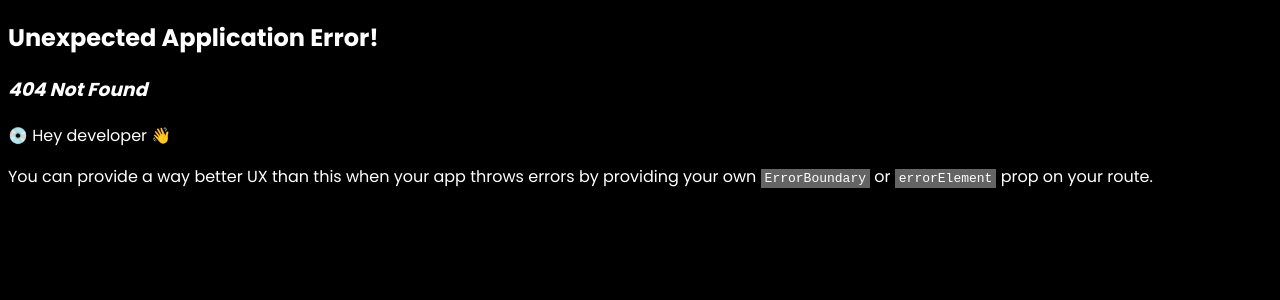
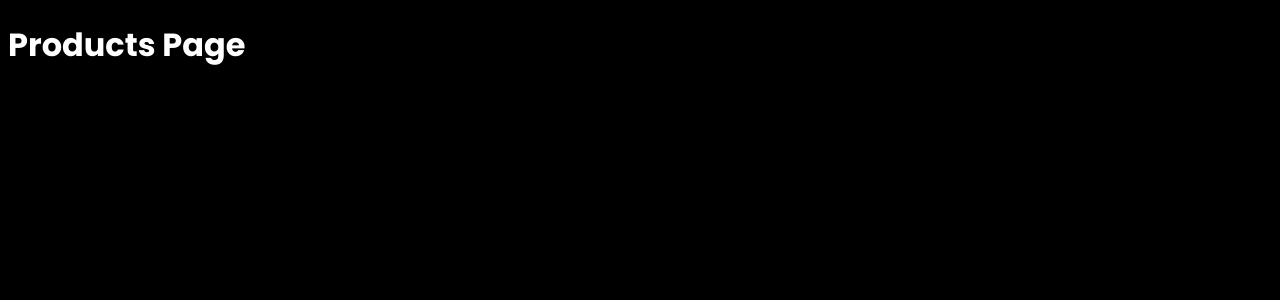
Before and after one commit to berkkdemirr/turkcell-global-bilgi-react-egitimi, a React (Vite) app: page /products in a window 1280 px wide. Before the commit this address had no page. Shown: the top 300 px of the page. Built offline with nearby package versions, Linux system fonts and the light colour scheme.

Commit message:
ikinci route tanımlama

```diff
--- a/src/App.jsx
+++ b/src/App.jsx
@@ -1,9 +1,10 @@
-import Products from "./components/Products/Products";
 import HomePage from "./pages/Home";
+import ProductsPage from "./pages/Products";
 import { RouterProvider, createBrowserRouter } from "react-router-dom";
 
 const router = createBrowserRouter([
-  {path: "/", element: <HomePage />}
+  {path: "/", element: <HomePage />},
+  {path: "/products", element: <ProductsPage />}
 ])
 
 function App() {
--- /dev/null
+++ b/src/pages/Products.jsx
@@ -0,0 +1,9 @@
+const ProductsPage = () => {
+  return (
+    <div>
+        <h1>Products Page</h1>
+    </div>
+  )
+}
+
+export default ProductsPage
```
